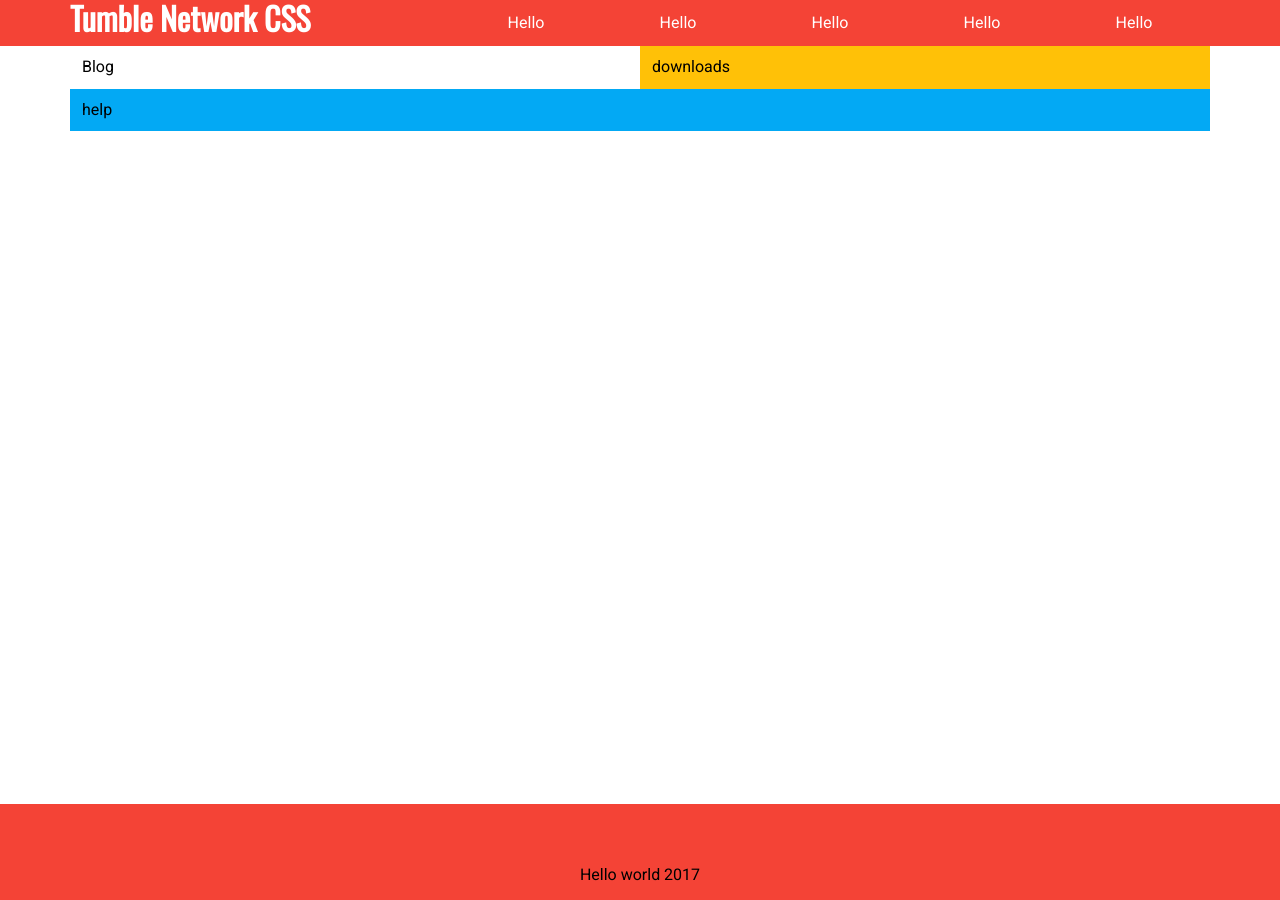
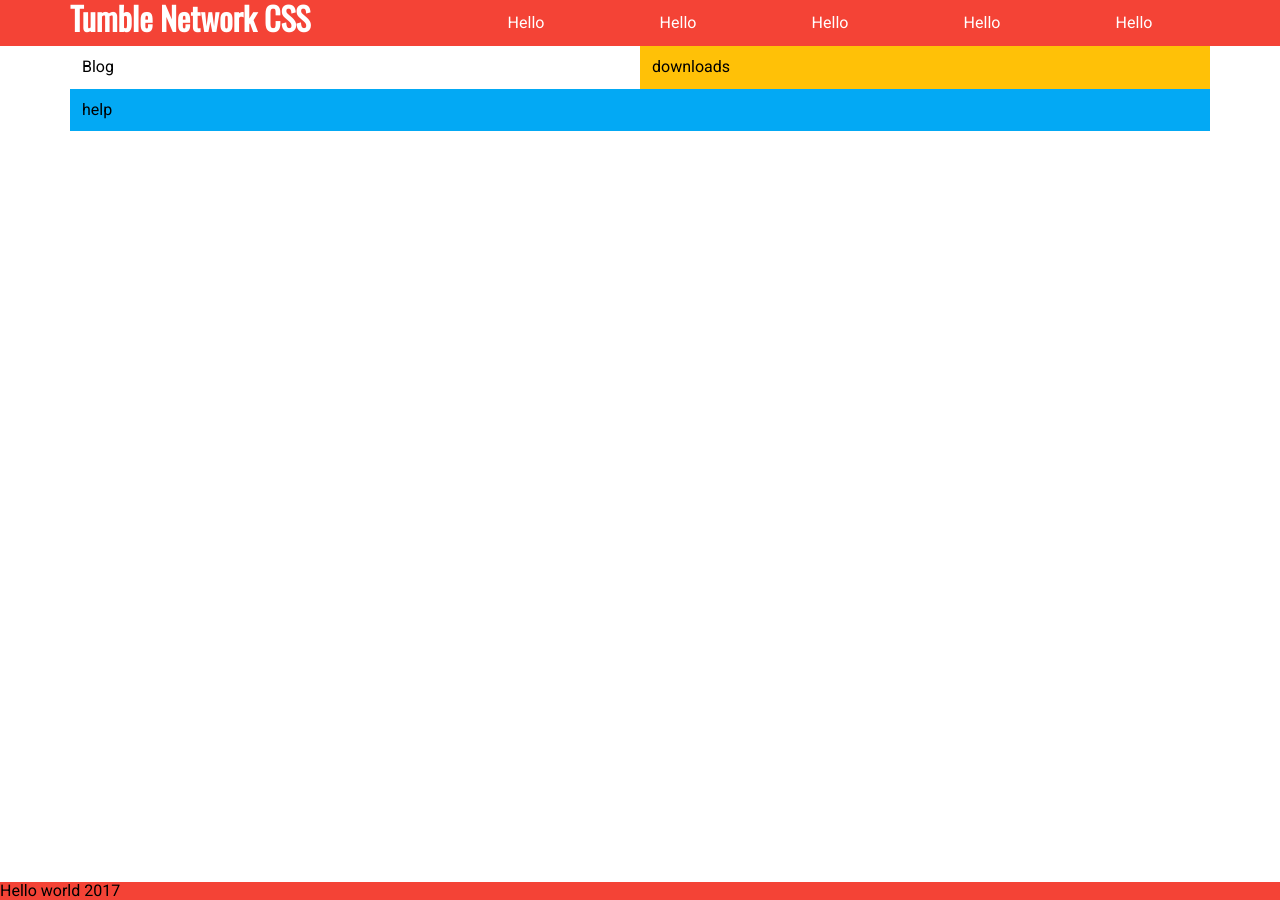
Before and after one commit to tumblenet/tumblenet-css, a Jekyll site: the page built from index.html, in a window 1280 px wide. Built offline with Jekyll 4.4.1, drawn with Linux system fonts in a browser that asks for light colours.

Commit message:
Update tumblenet.min.html

```diff
--- a/css/tumblenet.min.html
+++ b/css/tumblenet.min.html
@@ -35,22 +35,15 @@ width: {{ i }}%;
 {% endfor %}
 
 
-
 html {
   box-sizing: border-box;
+
 }
 html, body{
   height:100%;
-display: flex;
+   display: flex;
   flex-direction: column;
   min-height: 100vh;
-}
-
-body {
-  position: relative;
-  margin: 0;
-  padding-bottom: 6rem;
-  min-height: 100%;
 }
 
 .tn-main {
@@ -66,14 +59,6 @@ flex: 1;
 }
 
 
-.tn-footer {
-  position: absolute;
-  right: 0;
-  bottom: 0;
-  left: 0;
-  padding: 1rem;
-  text-align: center;
-}
  [class*='tn-col-'] {
         float: left;
         min-height: 1px;
@@ -126,7 +111,7 @@ html {
  font-family: 'Oswald', sans-serif;
  }
 
- img {
+img {
      max-width: 100%;
      height: auto;
  }
```
